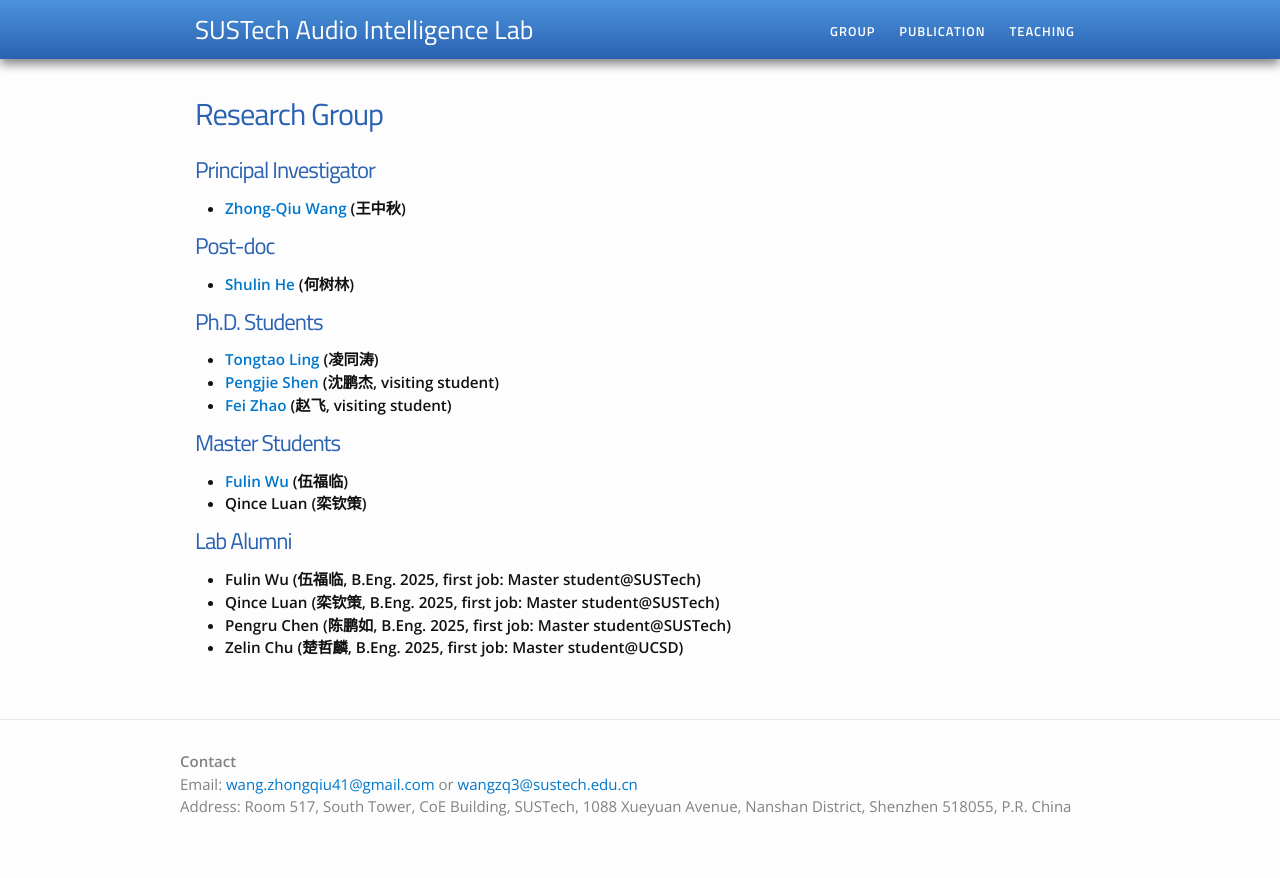
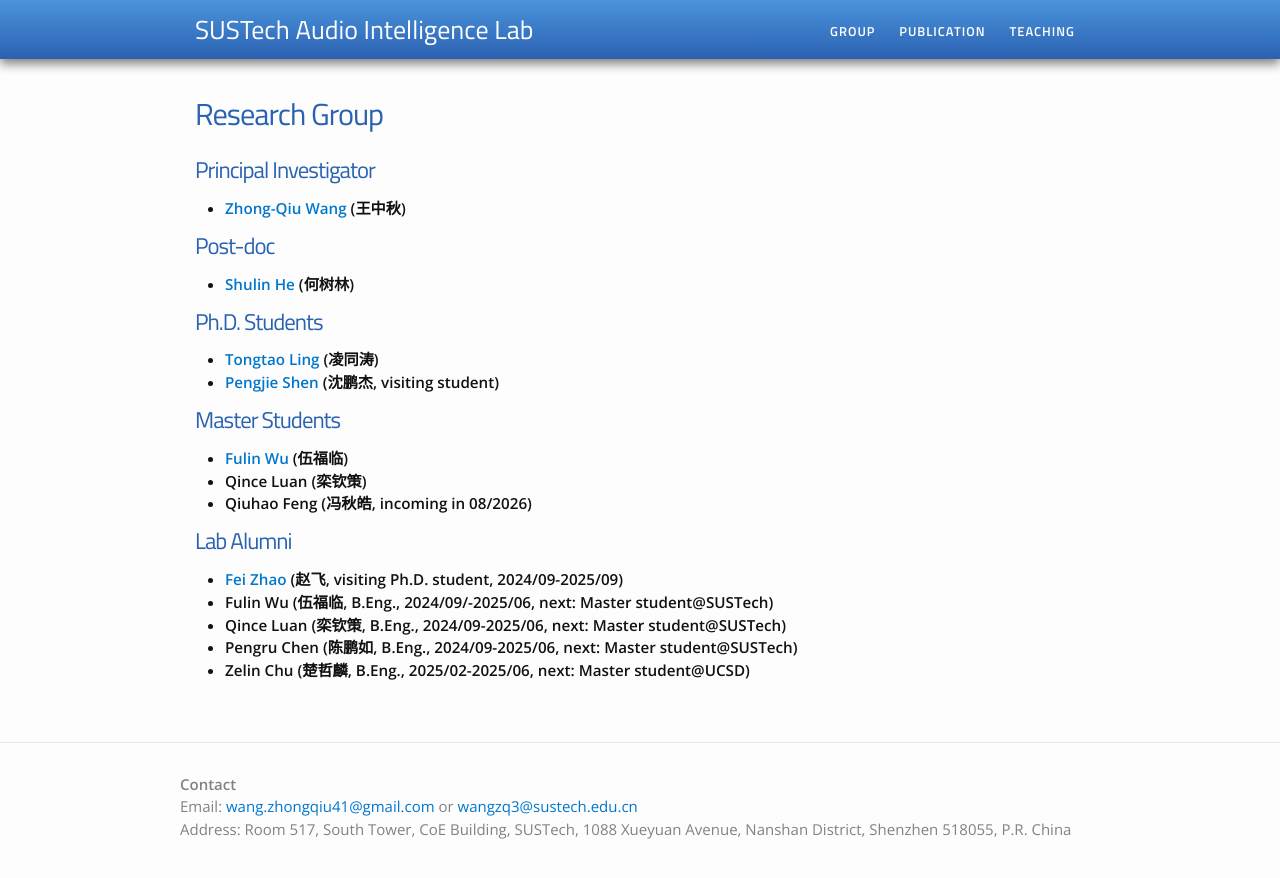
Before and after one commit to sustechailab/sustechailab.github.io, a Jekyll site: the page group.html, which Jekyll copies as it is, in a window 1280 px wide. Shown: the top 878 px of the page. Built offline with Jekyll 4.4.1, drawn with Linux system fonts in a browser that asks for light colours.

Commit message:
Initial commit

```diff
--- a/group.html
+++ b/group.html
@@ -114,14 +113,16 @@
 <ul>
 <li> <b><a href="https://wufulin5.github.io/" target="view_window">Fulin Wu</a> (伍福临)</b></li>
 <li> <b>Qince Luan (栾钦策)</b></li>
+<li> <b>Qiuhao Feng (冯秋皓, incoming in 08/2026)</b></li>
 </ul>
 
 <h1>Lab Alumni</h1>
 <ul>
-<li><b>Fulin Wu (伍福临, B.Eng. 2025, first job: Master student@SUSTech)</b></li>
-<li><b>Qince Luan (栾钦策, B.Eng. 2025, first job: Master student@SUSTech)</b></li>
-<li><b>Pengru Chen (陈鹏如, B.Eng. 2025, first job: Master student@SUSTech)</b></li>
-<li><b>Zelin Chu (楚哲麟, B.Eng. 2025, first job: Master student@UCSD)</b></li>
+<li><b><a href="https://zhaof-i.github.io/" target="view_window">Fei Zhao</a> (赵飞, visiting Ph.D. student, 2024/09-2025/09)</b></li>
+<li><b>Fulin Wu (伍福临, B.Eng., 2024/09/-2025/06, next: Master student@SUSTech)</b></li>
+<li><b>Qince Luan (栾钦策, B.Eng., 2024/09-2025/06, next: Master student@SUSTech)</b></li>
+<li><b>Pengru Chen (陈鹏如, B.Eng., 2024/09-2025/06, next: Master student@SUSTech)</b></li>
+<li><b>Zelin Chu (楚哲麟, B.Eng., 2025/02-2025/06, next: Master student@UCSD)</b></li>
 </ul>
 <!--
 -->
```
Also changed, not shown: other parts of group.html (+0 -1 lines).
